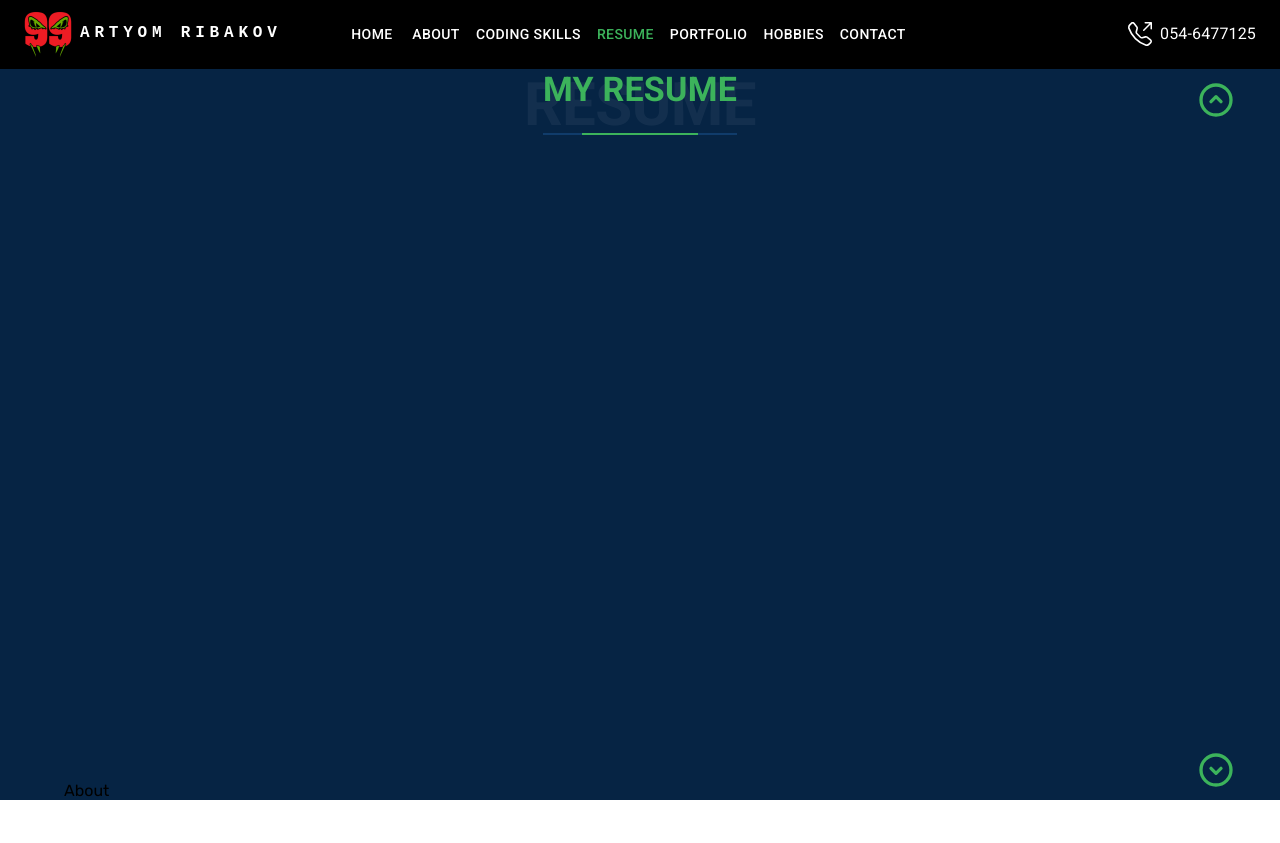
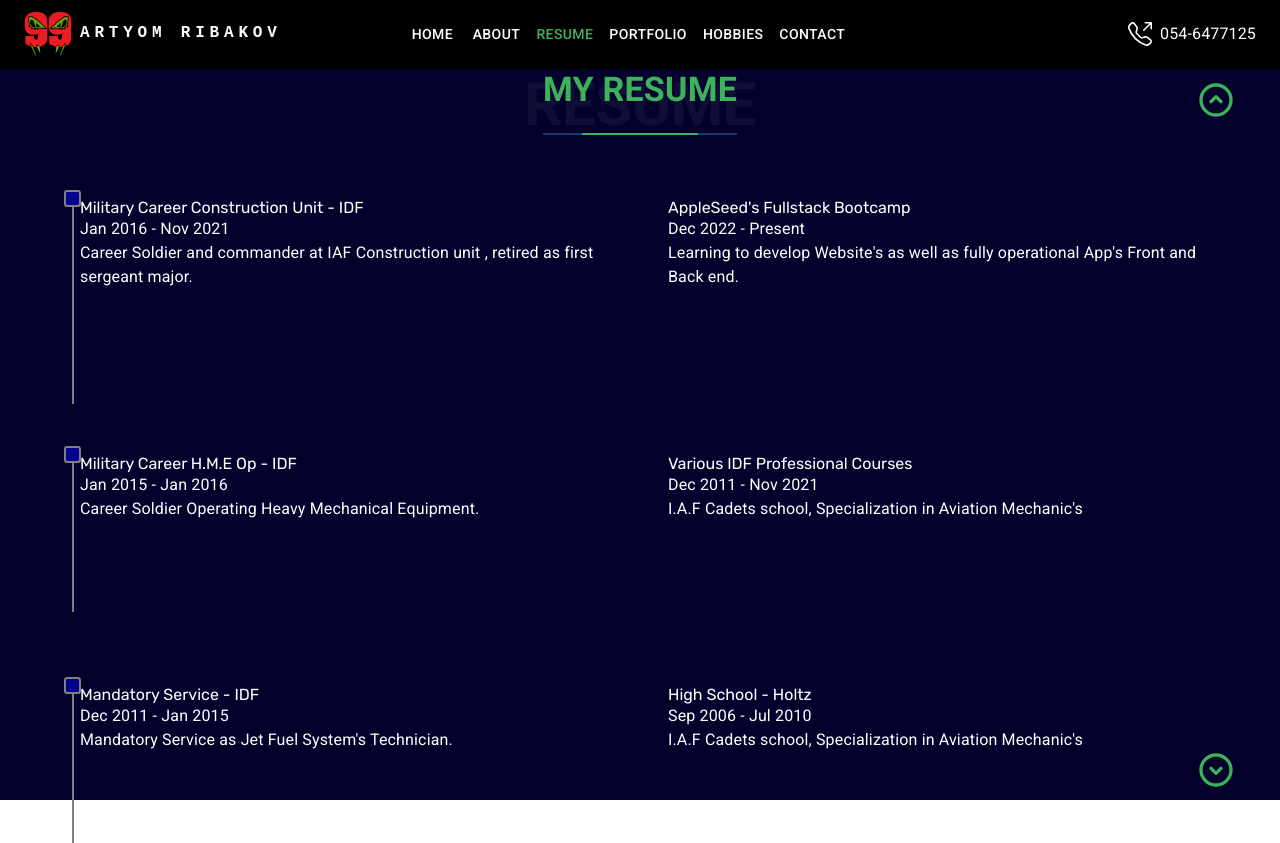
Before and after one commit to MisterNooblet/portfolio, a React (Create React App) app: page /resume in a window 1280 px wide. Before the commit the page ends 800 px from the top, so only its background shows below. Built offline with nearby package versions, Linux system fonts and the light colour scheme.

Commit message:
resume in pregress

```diff
--- a/src/Skills/Skills.page.jsx
+++ b/src/Skills/Skills.page.jsx
@@ -1,7 +1,34 @@
+import { Box, Typography } from '@mui/material';
 import React from 'react';
+import PageWrapper from '../pages/components/PageWrapper';
+
+const pageText = [
+  'All the coding skills i have learned so far',
+  'Currently i am mastering my HTML ,CSS , and JavaScript skills by developing various websites and applications as part of the course',
+];
 
 const Skills = () => {
-  return <div>Skills</div>;
+  return (
+    <PageWrapper>
+      <Box
+        sx={{
+          display: 'flex',
+          flexDirection: { md: 'row', xs: 'column' },
+          width: '100%',
+          justifyContent: 'space-between',
+          alignItems: 'center',
+          flexGrow: 1,
+          color: 'text.primary',
+        }}
+      >
+        <Box>
+          <Typography>{pageText[0]}</Typography>
+          <Typography>{pageText[1]}</Typography>
+        </Box>
+        <Box></Box>
+      </Box>
+    </PageWrapper>
+  );
 };
 
 export default Skills;
--- a/src/components/PageTitle.jsx
+++ b/src/components/PageTitle.jsx
@@ -21,7 +21,7 @@ const PageTitle = () => {
         textAlign: 'center',
         display: 'flex',
         justifyContent: 'center',
-        justifySelf: 'start',
+        mb: 5,
       }}
     >
       <Typography
--- a/src/pages/About/About.page.jsx
+++ b/src/pages/About/About.page.jsx
@@ -1,11 +1,78 @@
+import { Box, List, ListItem, Typography } from '@mui/material';
 import React from 'react';
-import PageTitle from '../../components/PageTitle';
 import PageWrapper from '../components/PageWrapper';
 
+import mypfp from './assets/mypfp.png';
+
+const myInfo = [
+  { title: 'Birthday', data: '10 December 1991' },
+  { title: 'Phone', data: '+972 054-6477-125' },
+  { title: 'Email', data: 'vipermotomail@gmail.com' },
+  { title: 'From', data: 'Herzliya, Israel' },
+  { title: 'Languages', data: 'English, Hebrew, Russian' },
+];
+
+const pageText = [
+  'This is ME',
+  'Fullstack Developer',
+  'I am currently studying in a Fullstack Developers Course',
+  `AppleSeed's Bootcamp.`,
+  'Focusing on HTML , CSS , JavaScript , React , and Back-end with NodeJS & mongoDB.',
+];
 const About = () => {
   return (
     <PageWrapper>
-      <div>About</div>
+      <Box
+        sx={{
+          display: 'flex',
+          flexDirection: { md: 'row', xs: 'column' },
+          width: '100%',
+          justifyContent: 'space-between',
+          alignItems: 'center',
+          flexGrow: 1,
+          color: 'text.primary',
+        }}
+      >
+        <Box
+          component={'div'}
+          sx={{
+            background: `url(${mypfp}) center center no-repeat`,
+            backgroundSize: 'contain',
+            width: '50%',
+            height: '100%',
+            mr: 4,
+          }}
+        />
+        <Box sx={{ lineHeight: 2 }}>
+          <Typography variant="h5" fontWeight={700}>
+            {pageText[0]}
+          </Typography>
+          <Typography sx={{ color: 'text.secondary' }}>
+            {pageText[1]}
+          </Typography>
+          <Typography>
+            {pageText[2]}
+            <Box component={'span'} sx={{ color: 'text.secondary' }}>
+              {' '}
+              @
+            </Box>
+            {pageText[3]}
+          </Typography>
+          <Typography>{pageText[4]}</Typography>
+          <Box sx={{ display: 'flex', justifyContent: 'space-between' }}>
+            <List>
+              {myInfo.map((item) => (
+                <ListItem>{item.title}</ListItem>
+              ))}
+            </List>
+            <List>
+              {myInfo.map((item) => (
+                <ListItem>{item.data}</ListItem>
+              ))}
+            </List>
+          </Box>
+        </Box>
+      </Box>
     </PageWrapper>
   );
 };
--- a/src/pages/Contact/Contact.page.jsx
+++ b/src/pages/Contact/Contact.page.jsx
@@ -1,7 +1,12 @@
 import React from 'react';
+import PageWrapper from '../components/PageWrapper';
 
 const Contact = () => {
-  return <div>Contact</div>;
+  return (
+    <PageWrapper>
+      <div>Contact</div>
+    </PageWrapper>
+  );
 };
 
 export default Contact;
--- a/src/pages/Hobbies/Hobbies.page.jsx
+++ b/src/pages/Hobbies/Hobbies.page.jsx
@@ -1,7 +1,12 @@
 import React from 'react';
+import PageWrapper from '../components/PageWrapper';
 
 const Hobbies = () => {
-  return <div>Hobbies</div>;
+  return (
+    <PageWrapper>
+      <div>Hobbies</div>
+    </PageWrapper>
+  );
 };
 
 export default Hobbies;
--- a/src/pages/Portfolio/Portfolio.page.jsx
+++ b/src/pages/Portfolio/Portfolio.page.jsx
@@ -1,7 +1,12 @@
 import React from 'react';
+import PageWrapper from '../components/PageWrapper';
 
 const Portfolio = () => {
-  return <div>Portfolio</div>;
+  return (
+    <PageWrapper>
+      <div>Portfolio</div>
+    </PageWrapper>
+  );
 };
 
 export default Portfolio;
--- a/src/pages/Resume/Resume.page.jsx
+++ b/src/pages/Resume/Resume.page.jsx
@@ -1,10 +1,137 @@
+import { Box, List, ListItem, Typography } from '@mui/material';
 import React from 'react';
 import PageWrapper from '../components/PageWrapper';
 
+const resumeLeft = [
+  {
+    title: 'Military Career Construction Unit - IDF',
+    date: 'Jan 2016 - Nov 2021',
+    description:
+      'Career Soldier and commander at IAF Construction unit , retired as first sergeant major.',
+  },
+  {
+    title: 'Military Career H.M.E Op - IDF',
+    date: 'Jan 2015 - Jan 2016',
+    description: 'Career Soldier Operating Heavy Mechanical Equipment.',
+  },
+  {
+    title: 'Mandatory Service - IDF',
+    date: 'Dec 2011 - Jan 2015',
+    description: `Mandatory Service as Jet Fuel System's Technician.`,
+  },
+];
+const resumeRight = [
+  {
+    title: `AppleSeed's Fullstack Bootcamp`,
+    date: 'Dec 2022 - Present',
+    description: `Learning to develop Website's as well as fully operational App's Front and Back end.`,
+  },
+  {
+    title: 'Various IDF Professional Courses',
+    date: 'Dec 2011 - Nov 2021',
+    description: `I.A.F Cadets school, Specialization in Aviation Mechanic's`,
+  },
+  {
+    title: 'High School - Holtz',
+    date: 'Sep 2006 - Jul 2010',
+    description: `I.A.F Cadets school, Specialization in Aviation Mechanic's`,
+  },
+];
 const Resume = () => {
   return (
     <PageWrapper>
-      <div>About</div>
+      <Box
+        sx={{
+          display: 'flex',
+          flexDirection: { md: 'row', xs: 'column' },
+          width: '100%',
+          justifyContent: 'space-between',
+          alignItems: 'start',
+          flexGrow: 1,
+          color: 'text.primary',
+        }}
+      >
+        <List
+          sx={{
+            height: '100%',
+            display: 'flex',
+            flexDirection: 'column',
+            justifyContent: 'space-between',
+            padding: '5vh 0',
+          }}
+        >
+          {resumeLeft.map((item) => {
+            return (
+              <ListItem
+                sx={{
+                  display: 'flex',
+                  flexDirection: 'column',
+                  alignItems: 'start',
+                  '::before': {
+                    content: '""',
+                    position: 'absolute',
+                    height: '0.8rem',
+                    width: '0.8rem',
+                    top: '0',
+                    left: '-2rem',
+                    backgroundColor: 'darkblue',
+                    borderRadius: '20%',
+                    marginLeft: '2rem',
+                    border: 'gray 2px solid',
+                    zIndex: '2',
+                    transition: 'all 1s ease-in-out',
+                  },
+                  '::after': {
+                    content: '""',
+                    position: 'absolute',
+                    height: '200%',
+                    width: '0.1rem',
+                    top: '0',
+                    left: '-2rem',
+                    backgroundColor: 'gray',
+                    marginLeft: '2.5rem',
+                  },
+                  ':hover:before': {
+                    content: '""',
+                    backgroundColor: '#3cb35b',
+                    borderColor: '#3cb35b',
+                  },
+                }}
+              >
+                <Typography variant="p">{item.title}</Typography>
+                <Typography>{item.date}</Typography>
+                <Typography>{item.description}</Typography>
+              </ListItem>
+            );
+          })}
+        </List>
+        <List
+          sx={{
+            height: '100%',
+            display: 'flex',
+            flexDirection: 'column',
+            justifyContent: 'space-between',
+            padding: '5vh 0',
+          }}
+        >
+          {resumeRight.map((item) => {
+            return (
+              <ListItem
+                sx={{
+                  display: 'flex',
+                  flexDirection: 'column',
+                  alignItems: 'start',
+                  justifyContent: 'space-between',
+                }}
+              >
+                <Typography variant="p">{item.title}</Typography>
+                <Typography>{item.date}</Typography>
+                <Typography>{item.description}</Typography>
+              </ListItem>
+            );
+          })}
+        </List>
+      </Box>
     </PageWrapper>
   );
 };
--- a/src/pages/components/PageWrapper.jsx
+++ b/src/pages/components/PageWrapper.jsx
@@ -35,7 +35,7 @@ const PageWrapper = ({ children }) => {
             height: '100%',
             display: 'flex',
             flexDirection: 'column',
-            justifyContent: 'space-between',
+            justifyContent: 'center',
           }}
         >
           <PageTitle />
--- a/src/pages/utils/navLinks.js
+++ b/src/pages/utils/navLinks.js
@@ -9,12 +9,12 @@ const navLinks = [
         title: 'ABOUT ME',
         subTitle: 'ABOUT ME',
     },
-    {
-        name: 'Coding Skills',
-        path: '/skills',
-        title: 'MY CODING SKILLS',
-        subTitle: 'CODING SKILLS',
-    },
+    // {
+    //     name: 'Skills',
+    //     path: '/skills',
+    //     title: 'MY CODING SKILLS',
+    //     subTitle: 'CODING SKILLS',
+    // },
     {
         name: 'Resume',
         path: '/resume',
```
Also changed, not shown: src/pages/About/assets/mypfp.png (added).
